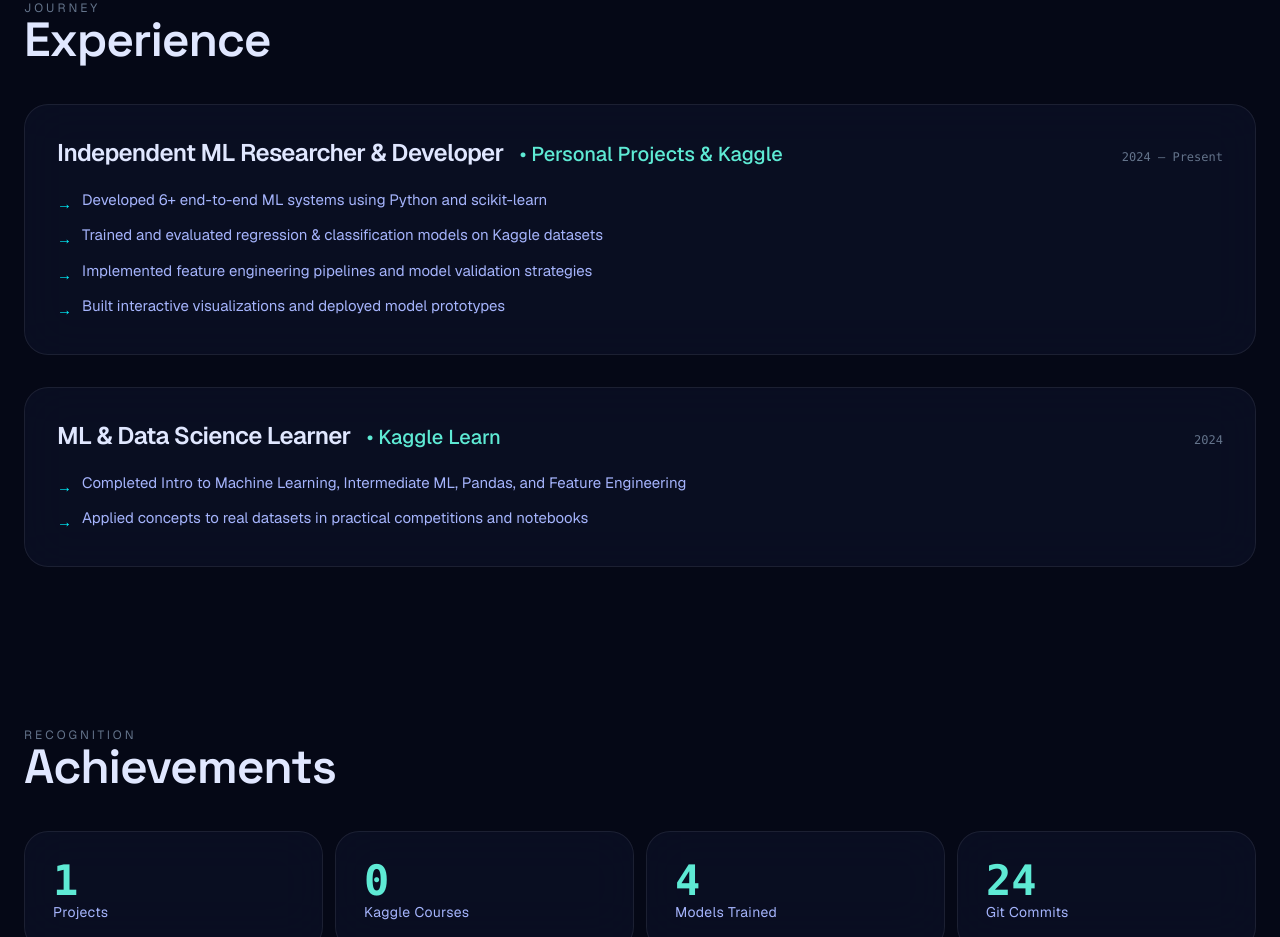
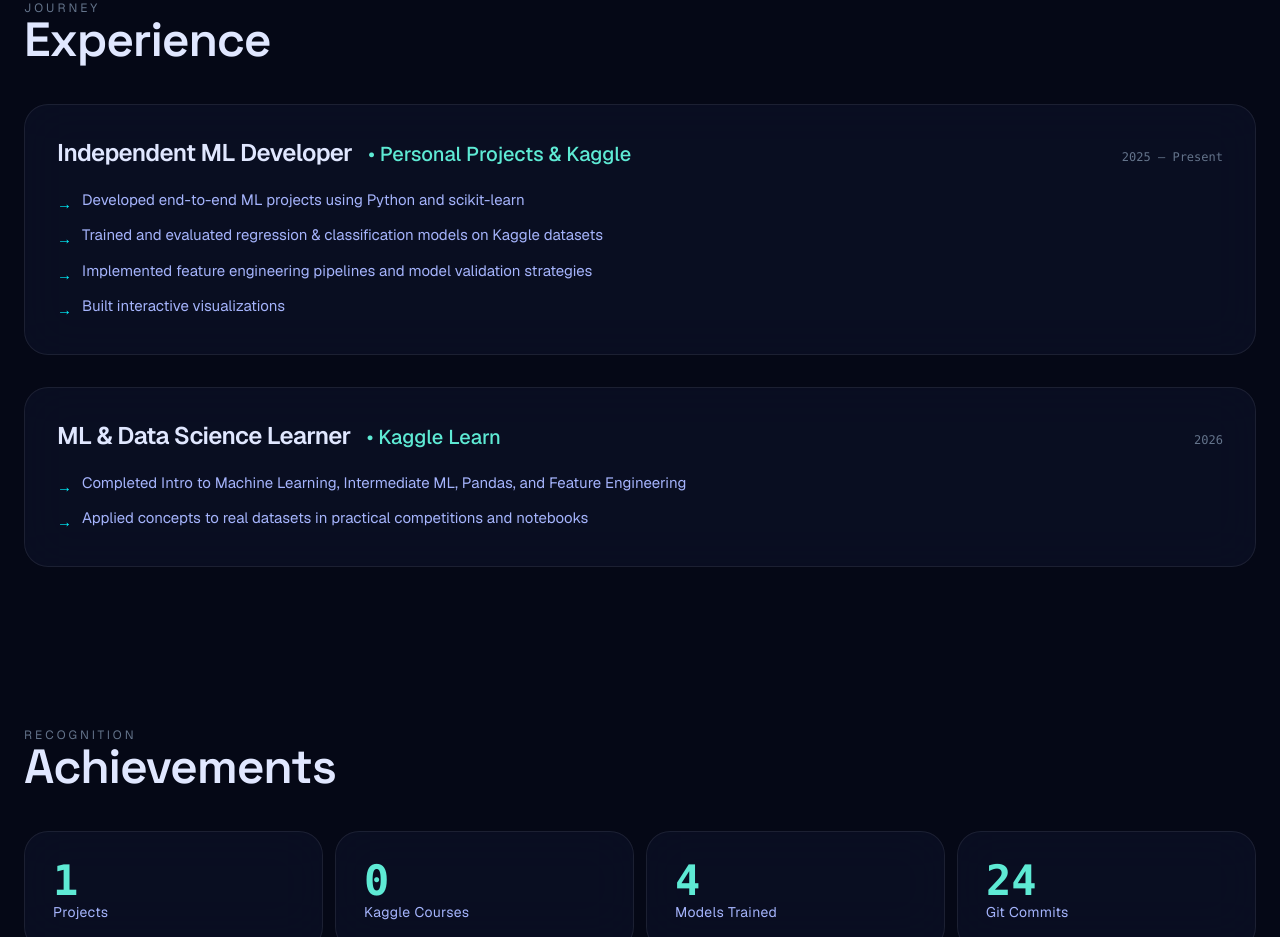
Before and after one commit to sanskriti234/Portfolio, a Next.js app in the folder portfolio/: page / in a window 1280 px wide. Shown: the part 4240-5177 px from the top of the page. Built offline with nearby package versions, Linux system fonts and the light colour scheme.

Commit message:
Update Experience.tsx

```diff
--- a/portfolio/app/components/Experience.tsx
+++ b/portfolio/app/components/Experience.tsx
@@ -4,20 +4,20 @@ import React from 'react';
 
 const experiences = [
   {
-    role: "Independent ML Researcher & Developer",
+    role: "Independent ML Developer",
     company: "Personal Projects & Kaggle",
-    period: "2024 — Present",
+    period: "2025 — Present",
     points: [
-      "Developed 6+ end-to-end ML systems using Python and scikit-learn",
+      "Developed end-to-end ML projects using Python and scikit-learn",
       "Trained and evaluated regression & classification models on Kaggle datasets",
       "Implemented feature engineering pipelines and model validation strategies",
-      "Built interactive visualizations and deployed model prototypes",
+      "Built interactive visualizations",
     ],
   },
   {
     role: "ML & Data Science Learner",
     company: "Kaggle Learn",
-    period: "2024",
+    period: "2026",
     points: [
       "Completed Intro to Machine Learning, Intermediate ML, Pandas, and Feature Engineering",
       "Applied concepts to real datasets in practical competitions and notebooks",
```
